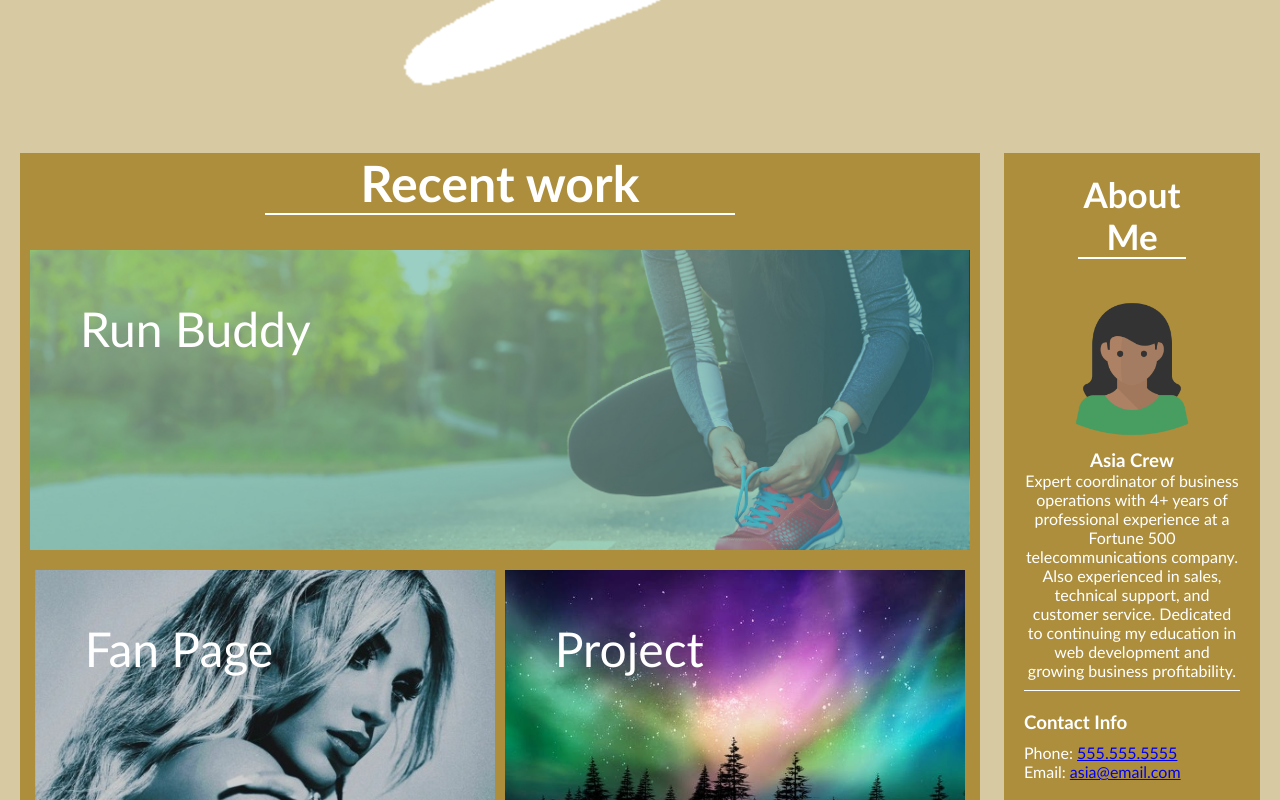
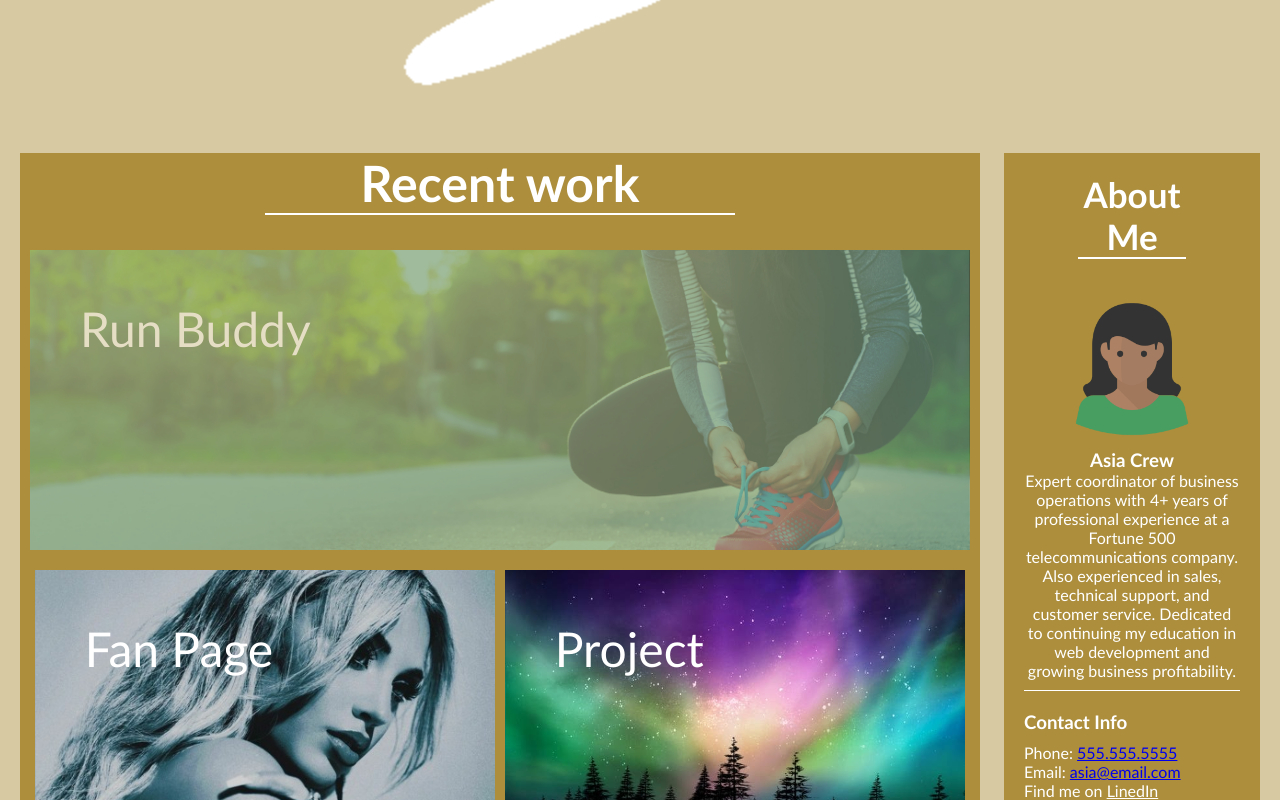
Before and after one commit to asiajcrew/Portfolio, a plain HTML site: page index.html in a window 1280 px wide. In both pictures the pointer is over the element "Run Buddy". Shown: the part 432-1232 px from the top of the page. Drawn offline with Linux system fonts and the light colour scheme.

Commit message:
added snippit of web page to protfolio folder

```diff
--- a/assets/css/style.css
+++ b/assets/css/style.css
@@ -128,6 +128,12 @@ body li a {
     margin-bottom: 10px;
 }
 
+.linked-in {
+    text-decoration: none;
+    color: #ffffff;
+    text-decoration: underline
+}
+
 .recent-work h2 {
     color: #ffffff;
     font-family: 'Gill Sans', 'Gill Sans MT', Calibri, 'Trebuchet MS', sans-serif;
@@ -148,6 +154,10 @@ body li a {
     padding: 50px
 }
 
+#project-1:hover {
+    opacity: 70%;
+}
+
 .project-1 a {
     font-size: 48px;
     text-decoration: none;
@@ -163,6 +173,10 @@ body li a {
 
 #project-2 {
     width: 49%;
+}
+
+#project-2:hover {
+    opacity: 70%;
 }
 
 .project-2-img {
@@ -189,6 +203,9 @@ body li a {
     width: 49%;
 }
 
+#project-3:hover {
+    opacity: 70%;
+}
 .project-3-img {
     background-size: cover;
     background-position: center;
--- a/index.html
+++ b/index.html
@@ -65,6 +65,7 @@
             <p>
                 Phone: <a href="tel:555.555.5555">555.555.5555</a><br/>
                 Email: <a href="mailto:test@test.com">asia@email.com</a><br>
+                Find me on <a class="linked-in" href="https://www.linkedin.com/in/asia-crew-7897a6222/" target="_blank" rel="noreferrer noopener">LinedIn</a>
             </p>
         </article>
     </div>
```
Also changed, not shown: portfolio snipit.JPG (added).
